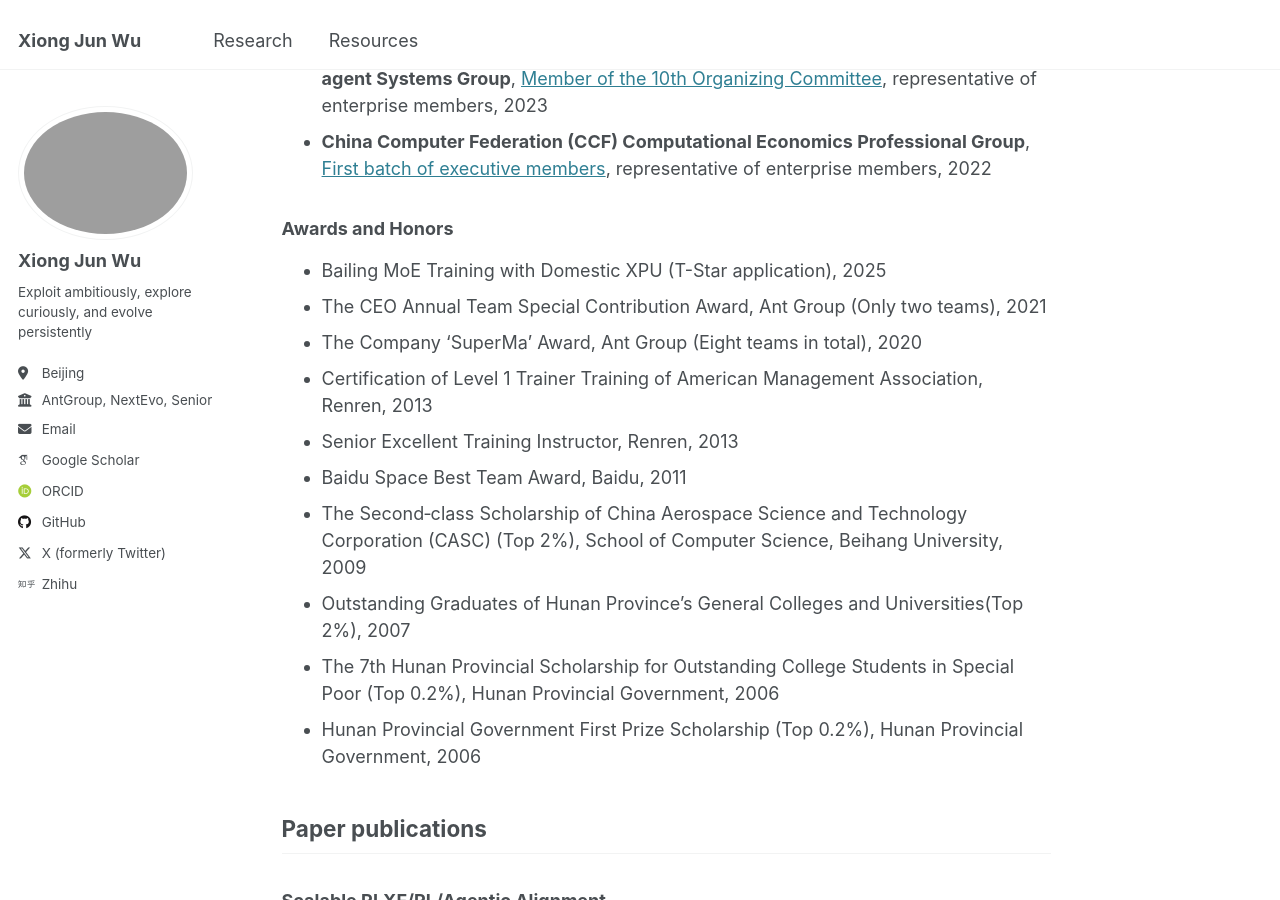
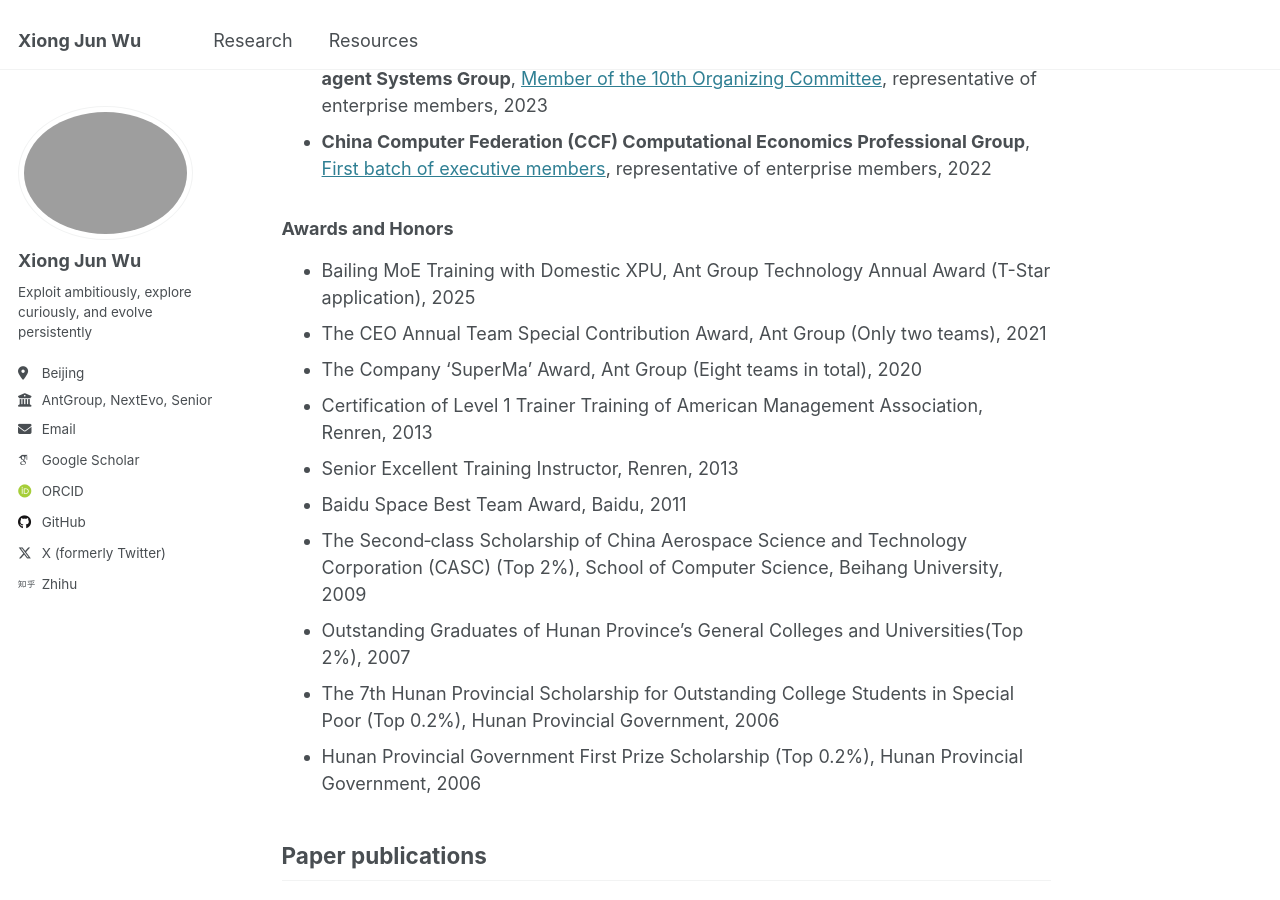
Before and after one commit to junwuxgi/junwuxgi.github.io, a Jekyll site: the page built from _pages/about.md, in a window 1280 px wide and 900 px high, scrolled down 1286 px. Built offline with Jekyll 4.4.1, drawn with Linux system fonts in a browser that asks for light colours; some web fonts are replaced.

```diff
--- a/_pages/about.md
+++ b/_pages/about.md
@@ -34,7 +34,7 @@ redirect_from:
 - **China Computer Federation (CCF) Computational Economics Professional Group**, [First batch of executive members](https://mp.weixin.qq.com/s/Zyu9i61ahvXHGPLePsP3xw), representative of enterprise members, 2022
 
 ### **Awards and Honors**
-- Bailing MoE Training with Domestic XPU (T-Star application), 2025
+- Bailing MoE Training with Domestic XPU, Ant Group Technology Annual Award (T-Star application), 2025
 - The CEO Annual Team Special Contribution Award, Ant Group (Only two teams), 2021
 - The Company ‘SuperMa’ Award, Ant Group (Eight teams in total), 2020
 - Certification of Level 1 Trainer Training of American Management Association, Renren, 2013
```
